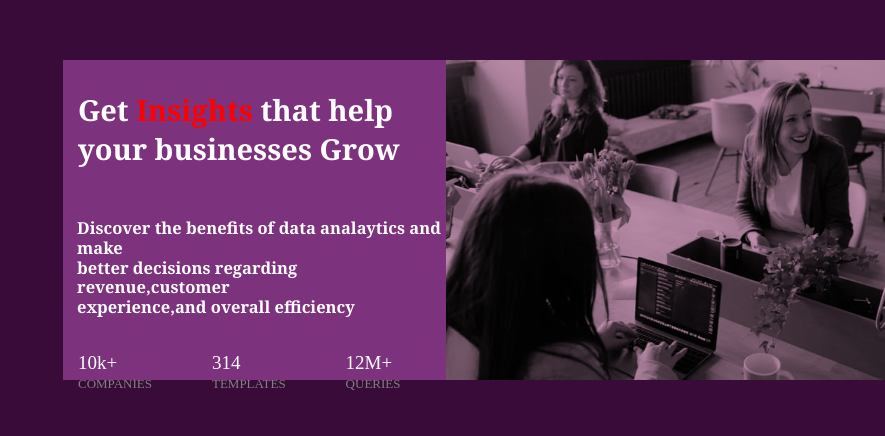
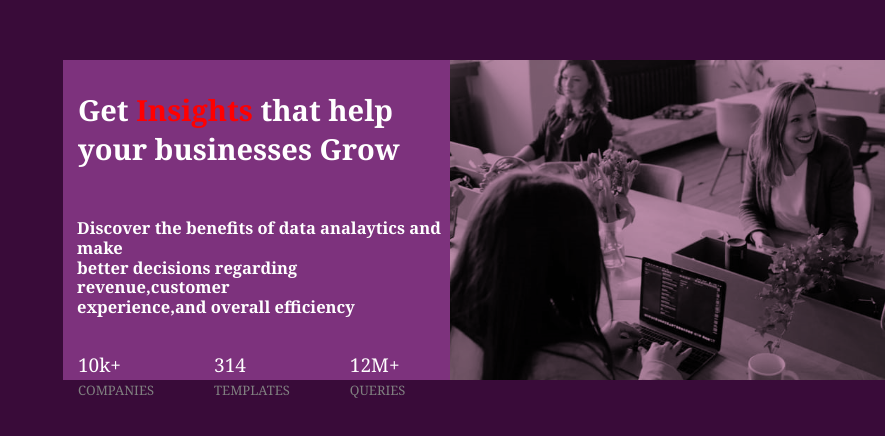
Before and after one commit to Pritamlal/FrontEnd-mentor-2, a plain HTML site: page index.html in a window 1280 px wide. Shown: the part 190-626 px from the top of the page, without its empty margins (395-1280 px from the left). Drawn offline with Linux system fonts and the light colour scheme.

Commit message:
Update style.css

```diff
--- a/style.css
+++ b/style.css
@@ -52,12 +52,15 @@ img{
 .first{
     padding-left: 15px;
     padding-right: 45px;
+    font-family: Georgia, 'Times New Roman', Times, serif;
 }
 .second{
     padding-left: 15px;
     padding-right: 45px;
+    font-family: Georgia, 'Times New Roman', Times, serif;
 }
 .third{
     padding-left: 15px;
     padding-right: 45px;
+    font-family: Georgia, 'Times New Roman', Times, serif;
 }
```
